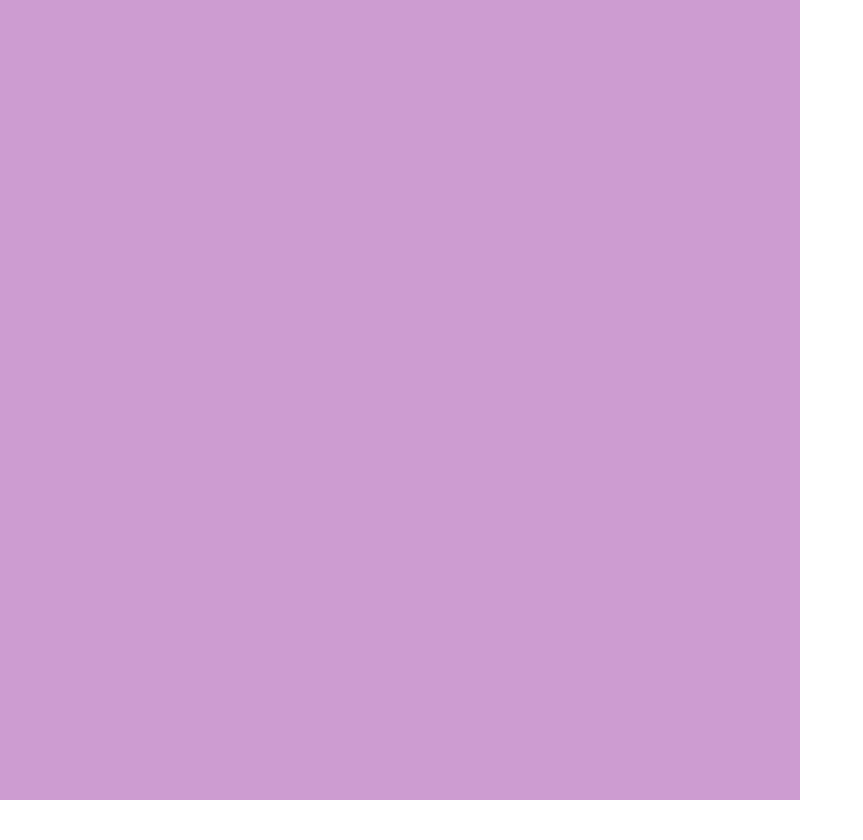
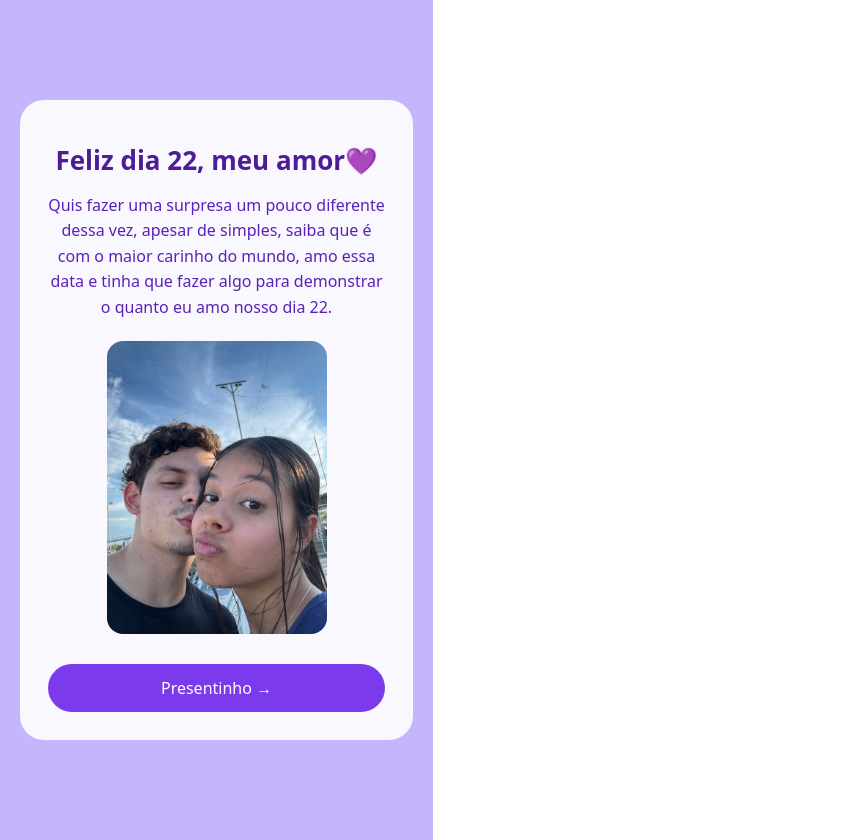
Before and after one commit to samueldev18/dia22, a React (Vite) app: page / in a window 1280 px wide. Shown: the whole page, without its empty margins (0-863 px from the left). Before the commit the page ends 800 px from the top, so only its background shows below. Built offline with nearby package versions, Linux system fonts and the light colour scheme.

Commit message:
Atualização do site

```diff
--- a/src/pages/Home.jsx
+++ b/src/pages/Home.jsx
@@ -1,14 +1,92 @@
-import image22 from "../assets/image22.png";
 import { Link } from "react-router-dom";
+import imageNos from "../assets/imageNos.jpg";
 
 export default function Home() {
   return (
-    <div style={{
-      backgroundColor: "#cd9cd1",
-      minHeight: "100vh",
-      minWidth: "100vh"
-    }}>
+    <div
+      style={{
+        minHeight: "100vh",
+        backgroundColor: "#c4b5fd",
+        display: "flex",
+        justifyContent: "center"
+      }}
+    >
+      {/* Área simulando iPhone 15 */}
+      <div
+        style={{
+          width: "100%",
+          maxWidth: 393,
+          minHeight: "100vh",
+          display: "flex",
+          alignItems: "center",
+          justifyContent: "center",
+          padding: 20
+        }}
+      >
+        {/* Card central */}
+        <div
+          style={{
+            backgroundColor: "rgba(255,255,255,0.9)",
+            padding: 28,
+            borderRadius: 24,
+            textAlign: "center",
+            width: "100%"
+          }}
+        >
+          <h1
+            style={{
+              color: "#4c1d95",
+              marginBottom: 16,
+              fontSize: 26,
+              lineHeight: 1.2
+            }}
+          >
+            Feliz dia 22, meu amor💜
+          </h1>
 
+          <p
+            style={{
+              color: "#5b21b6",
+              fontSize: 16,
+              lineHeight: 1.6,
+              marginBottom: 20
+            }}
+          >
+           Quis fazer uma surpresa um pouco diferente dessa vez, apesar de simples, saiba que é com o maior carinho do mundo,
+           amo essa data e tinha que fazer algo para demonstrar o quanto eu amo nosso dia 22.
+          </p>
+
+          {/* IMAGEM */}
+          <img
+            src={imageNos}
+            alt="Imagem especial"
+            style={{
+              width: "100%",
+              maxWidth: 220,
+              borderRadius: 16,
+              marginBottom: 24
+            }}
+          />
+
+          <Link to="/sobre" style={{ textDecoration: "none" }}>
+            <button
+              style={{
+                width: "100%",
+                height: 48,
+                borderRadius: 999,
+                border: "none",
+                backgroundColor: "#7c3aed",
+                color: "#fff",
+                fontSize: 16,
+                fontWeight: 500,
+                cursor: "pointer"
+              }}
+            >
+              Presentinho →
+            </button>
+          </Link>
+        </div>
+      </div>
     </div>
   );
 }
```
Also changed, not shown: src/assets/imageNos.jpg (added).
